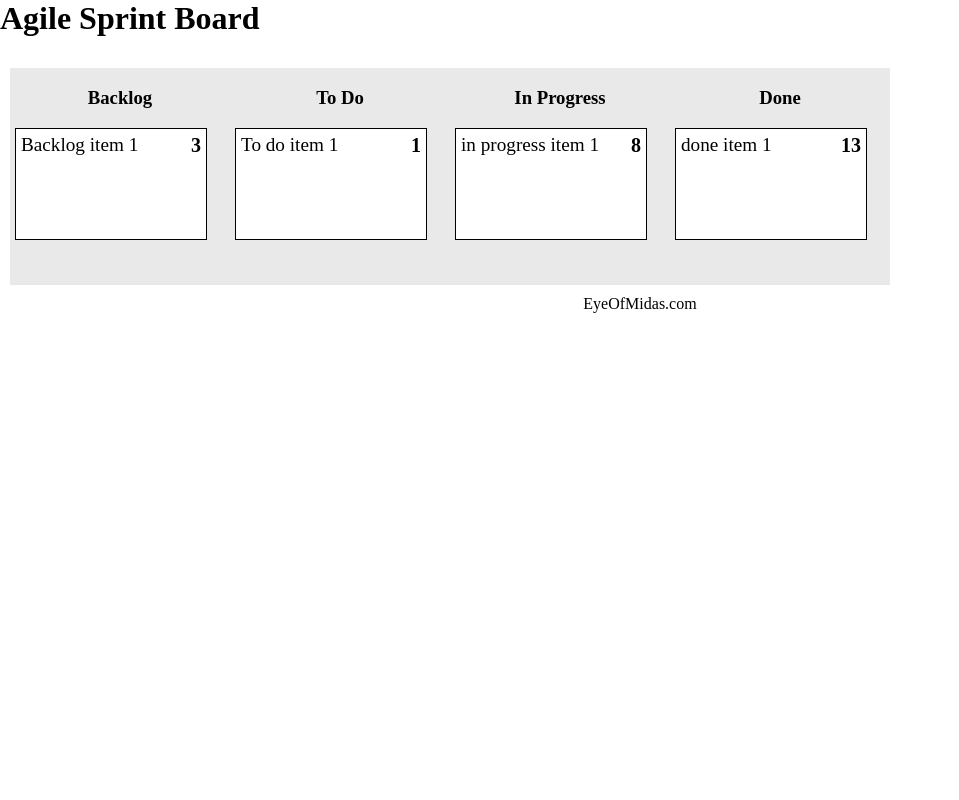
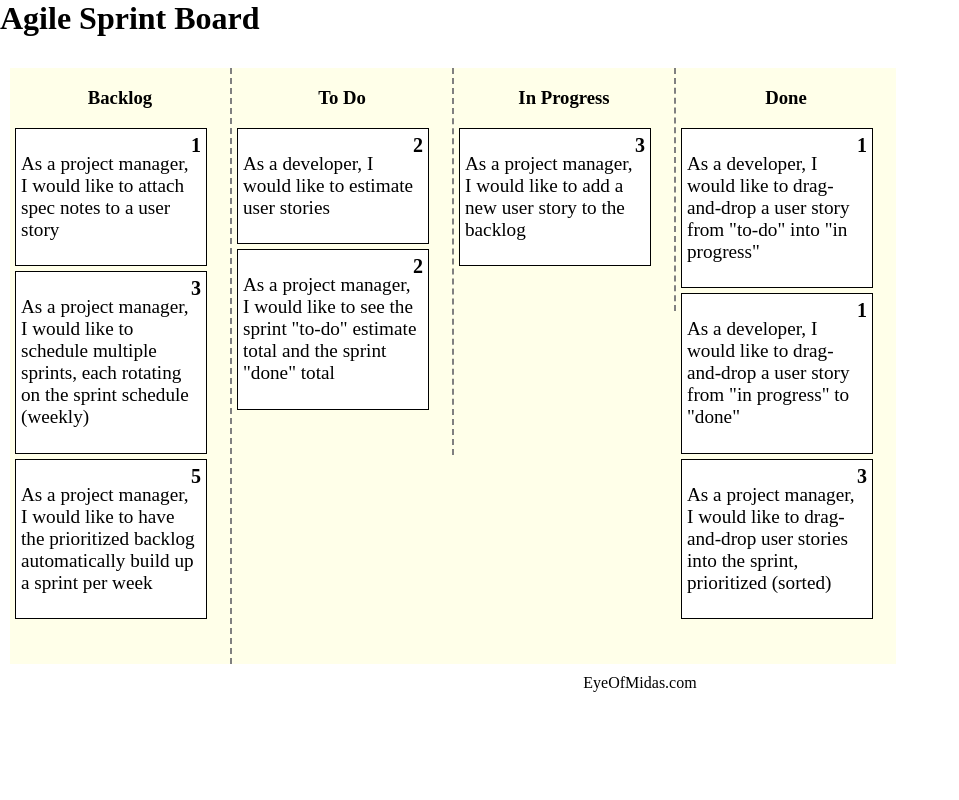
Before and after one commit to EyeOfMidas/agile-sprint-board, a PHP site: page / in a window 1280 px wide. Shown: the whole page, without its empty margins (0-959 px from the left). Run offline with PHP 8.4, Linux system fonts and the light colour scheme; some libraries are stand-ins or nearby versions.

Commit message:
added in todo list on sprint board, changed some usability

```diff
--- a/htdocs/css/main.css
+++ b/htdocs/css/main.css
@@ -3,6 +3,7 @@
 html,body {
 	margin: 0px;
 	padding: 0px;
+	background-color: #FFFFFF;
 }
 
 footer {
@@ -11,26 +12,21 @@ footer {
 }
 
 section#board_container {
-	background-color: #E9E9E9;
+	background-color: #FFFFE9;
 	margin: 10px;
 	padding: 0px;
 	float: left;
 }
 
-div#board {
-	margin: 0;
-	padding: 0;
-	text-indent: 0;
-	background-color: #E9E9E9;
-}
-
 div.column {
 	position: relative;
 	float: left;
-	margin: auto;
-	min-width: 210px;
-	width: 25%;
 	text-align: center;
+	border-right: 2px dashed gray;
+}
+
+div.column.lastColumn {
+	border: none;
 }
 
 ul {
@@ -48,27 +44,36 @@ li.userStory {
 	position: relative;
 	border: 1px solid black;
 	width: 180px;
-	height: 100px;
-	text-align: left;
+	min-height: 40px;
 	margin: 0 5px 5px 5px;
 	padding: 5px;
-	font-size: 1.2em;
 	background-color: white;
 }
 
+li.userStory:hover {
+	cursor: pointer;
+}
+
+li.userStory.ui-sortable-helper {
+	cursor: move;
+}
+
 .estimate {
-	top: 5px;
-	right: 5px;
 	font-size: 20;
 	font-weight: bold;
-	position: absolute;
+	float: right;
+}
+
+.story {
+	text-align: left;
+	font-size: 1.2em;
 }
 
 li.userStoryPlaceholder {
 	width: 180px;
-	height: 100px;
+	min-height: 100px;
 	margin: 0 5px 5px 5px;
 	padding: 5px;
 	background-color: #BBDDFF;
-	border: 1px #3399FF dashed;
+	border: 1px dashed #3399FF;
 }
--- a/views/indexView.inc
+++ b/views/indexView.inc
@@ -7,25 +7,30 @@
 		<div class="column">
 			<h3>Backlog</h3>
 			<ul id="backlog" class="connectedSortable">
-				<li class="userStory">Backlog item 1<div class="estimate">3</div></li>
+				<li class="userStory"><div class="estimate">1</div><p class="story">As a project manager, I would like to attach spec notes to a user story</p></li>
+				<li class="userStory"><div class="estimate">3</div><p class="story">As a project manager, I would like to schedule multiple sprints, each rotating on the sprint schedule (weekly)</p></li>
+				<li class="userStory"><div class="estimate">5</div><p class="story">As a project manager, I would like to have the prioritized backlog automatically build up a sprint per week</p></li>
 			</ul>
 		</div>
 		<div class="column">
 			<h3>To Do</h3>
 			<ul id="todo" class="connectedSortable">
-				<li class="userStory">To do item 1<div class="estimate">1</div></li>
+				<li class="userStory"><div class="estimate">2</div><p class="story">As a developer, I would like to estimate user stories</p></li>
+				<li class="userStory"><div class="estimate">2</div><p class="story">As a project manager, I would like to see the sprint "to-do" estimate total and the sprint "done" total</p></li>
 			</ul>
 		</div>
 		<div class="column">
 			<h3>In Progress</h3>
 			<ul id="inprogress" class="connectedSortable">
-				<li class="userStory">in progress item 1<div class="estimate">8</div></li>
+				<li class="userStory"><div class="estimate">3</div><p class="story">As a project manager, I would like to add a new user story to the backlog</p></li>
 			</ul>
 		</div>
-		<div class="column">
+		<div class="column lastColumn">
 			<h3>Done</h3>
 			<ul id="done" class="connectedSortable">
-				<li class="userStory">done item 1<div class="estimate">13</div></li>
+				<li class="userStory"><div class="estimate">1</div><p class="story">As a developer, I would like to drag-and-drop a user story from "to-do" into "in progress"</p></li>
+				<li class="userStory"><div class="estimate">1</div><p class="story">As a developer, I would like to drag-and-drop a user story from "in progress" to "done"</p></li>
+				<li class="userStory"><div class="estimate">3</div><p class="story">As a project manager, I would like to drag-and-drop user stories into the sprint, prioritized (sorted)</p></li>
 			</ul>
 		</div>
 	</div>
```
